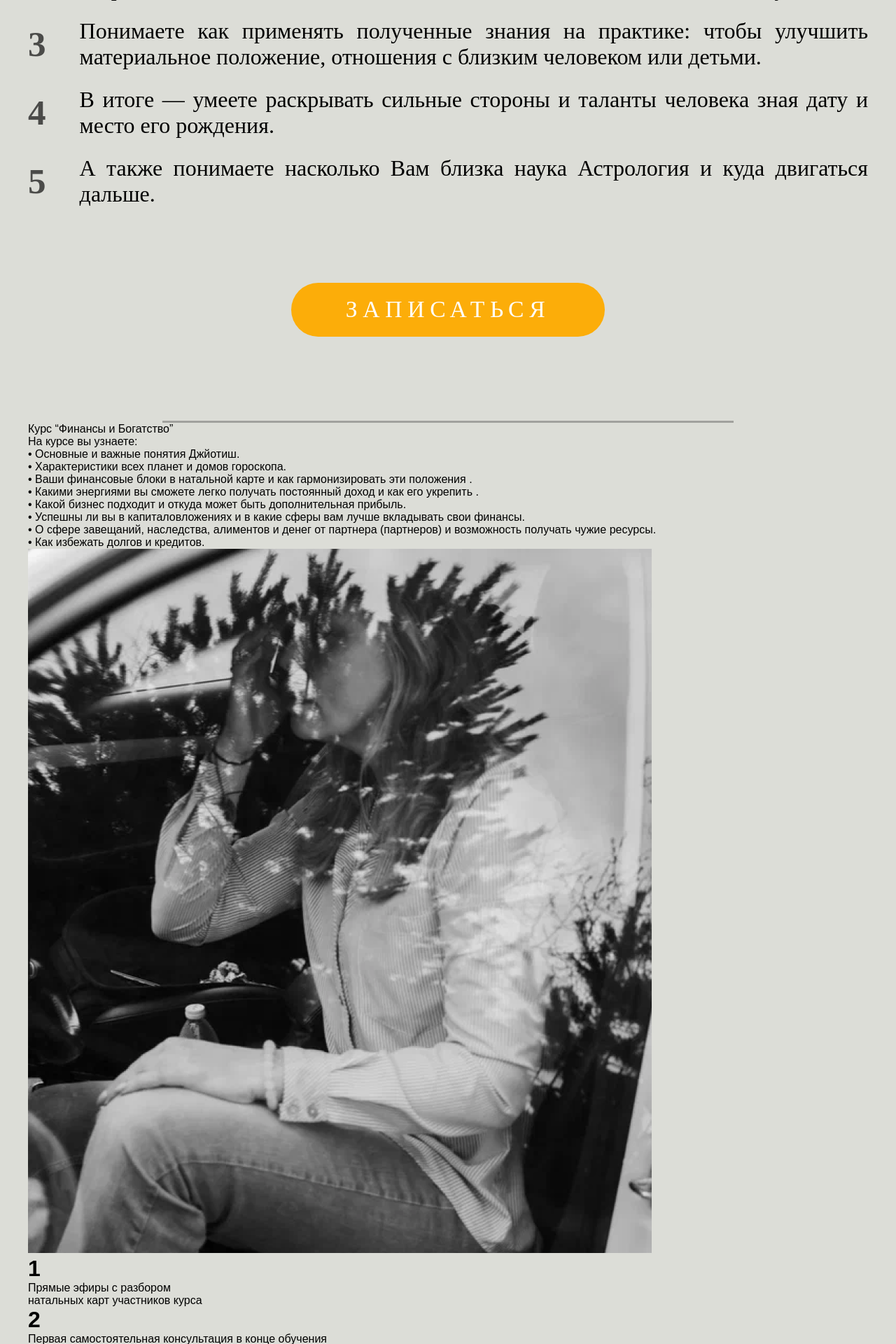
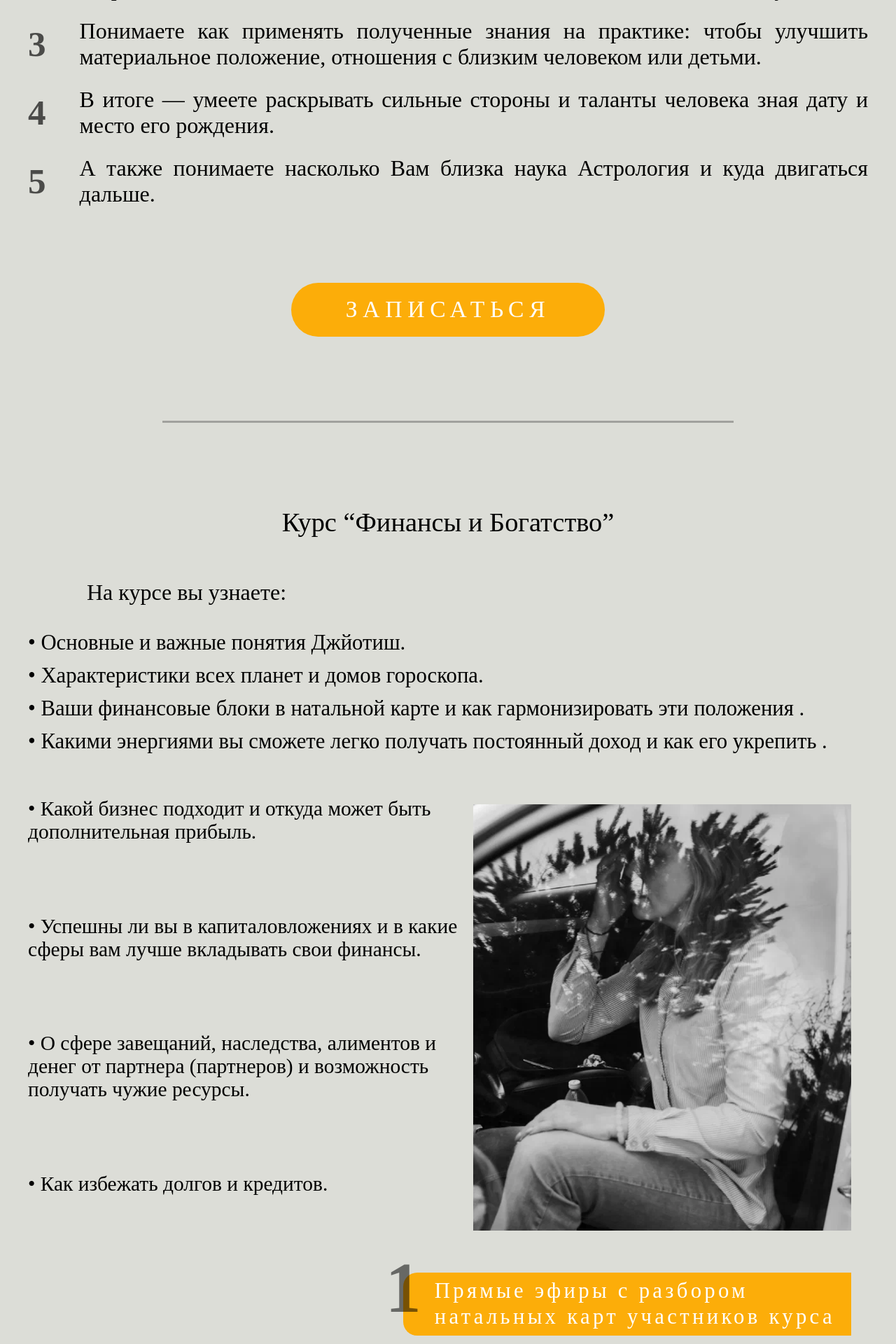
Before and after one commit to Tishe698/lololo, a Django app: page /traning in a window 1280 px wide. Shown: the part 2731-4651 px from the top of the page at 70% size. Run offline with Django 4.2, Linux system fonts and the light colour scheme.

Commit message:
title logo

```diff
--- a/sait/static/css/traning.css
+++ b/sait/static/css/traning.css
@@ -7,7 +7,7 @@
 }
 
 body {
-    height: 100vh;
+    height: 400vh;
     background-color: #DCDDD7;;
     padding: 0 2rem;
 }
@@ -37,7 +37,7 @@ main {
 .Traning_curs h1 {
     color: #FFF;
     font-size: 3.525vw;
-    font-family: Lora;
+    font-family: 'Lora', serif;
     font-weight: 500;
     letter-spacing: 1vw;
     text-transform: uppercase;
@@ -82,7 +82,7 @@ main {
     color: #FFF;
     /* text-align: center; */
     font-size: 2.625vw;
-    font-family: Lora;
+    font-family: 'Lora', serif;
     font-weight: 500;
     letter-spacing: 0.60375vw;
     text-transform: uppercase;
@@ -95,7 +95,7 @@ main {
 
 .zapis_kurs p {
     font-size: 3vw;
-    font-family: Lora;
+    font-family: 'Lora', serif;
     font-style: normal;
     font-weight: 400;
     padding-top: 2%;
@@ -126,7 +126,7 @@ main {
 
 .kurs_astroSTART p {
     font-size: 3vw;
-    font-family: Lora;
+    font-family: 'Lora', serif;
     font-weight: 400;
 }
 
@@ -137,7 +137,7 @@ main {
 
 .pro_astrostart p {
     font-size: 2.5vw;
-    font-family: Lora;
+    font-family: 'Lora', serif;
     font-weight: 400;
     line-height: 3.5vw;
     letter-spacing: 0.5vh;
@@ -164,7 +164,7 @@ main {
 
 .plan_obuchenia p {
     font-size: 3vw;
-    font-family: Lora;
+    font-family: 'Lora', serif;
 }
 
 .section {
@@ -176,7 +176,7 @@ main {
 
 .section h1 {
     color: rgba(0, 0, 0, 0.66);
-    font-family: Lora;
+    font-family: 'Lora', serif;
     margin-right: 4%;
     font-size: 4vw;
 }
@@ -184,7 +184,7 @@ main {
 .section p {
     text-align: justify;
     font-size: 2.5vw;
-    font-family: Lora;
+    font-family: 'Lora', serif;
 }
 
 
@@ -204,10 +204,130 @@ main {
     color: #FFF;
 
     font-size: 2.625vw;
-    font-family: Lora;
+    font-family: 'Lora', serif;
     font-weight: 500;
     letter-spacing: 0.60375vw;
     text-transform: uppercase;
 }
 
-    /* конец второго блока*/
+/* конец второго блока*/
+
+/* третий блок*/
+
+.treti_block {
+    max-width: 1200px;
+}
+
+.finasy_bogatstvo {
+    justify-content: center;
+    display: flex;
+    margin-top: 10%;
+}
+
+.finasy_bogatstvo p {
+    font-size: 3vw;
+    font-family: 'Lora', serif;
+    font-weight: 400;
+}
+
+.nakurse_uznaem {
+    margin: 5% 0 0 7%;
+    font-size: 2.5vw;
+    font-family: 'Lora', serif;
+    font-weight: 400;
+}
+
+.nakurse_uznaem p {
+    font-family: 'Lora', serif;
+    font-weight: 400;
+}
+
+.punkty {
+    margin: 3% 0 0 0%;
+}
+
+.punkty p {
+    font-family: 'Lora', serif;
+    font-weight: 400;
+    font-size: 2.4vw;
+    margin-bottom: 1%;
+}
+
+.lico_finansy {
+    display: flex;
+    justify-content: flex-end;
+}
+
+.lico_finansy img {
+    object-fit: cover;
+    width: 45%;
+    margin: 5% 2% 0 0;
+}
+
+.punkty2 {
+    justify-content: space-around;
+    display: flex;
+    font-size: 2.3vw;
+    flex-direction: column;
+}
+
+.punkty2 p {
+    font-family: 'Lora', serif;
+}
+
+
+.krasivie_punkty {
+    display: flex;
+    flex-direction: column;
+    align-items: flex-end;
+}
+
+.kvadrat_kras_punkt {
+    position: relative; /* Add relative positioning */
+    width: 50vw;
+    height: 7vw;
+    background-color: #FCAD09;
+    display: flex;
+    align-items: center;
+    border-top-left-radius: 20px;
+    border-bottom-left-radius: 20px;
+    margin: 5% 2% 0 0;
+}
+
+.kvadrat_kras_punkt p {
+    color: #FFF;
+    font-size: 2.4vw;
+    font-family: 'Lora', serif;
+    font-style: normal;
+    font-weight: 300;
+    padding-left: 7%;
+    line-height: 1.2em;
+    letter-spacing: 0.14em;
+}
+
+.cifra {
+    position: absolute;
+    bottom: 0.8vw;
+    right: 96%;
+}
+
+.cifra h1 {
+    font-family: 'Lora', serif;
+    color: rgba(0, 0, 0, 0.53);
+    font-size: 8vw;
+}
+
+.result5ned p {
+    font-size: 2.4vw;
+    font-family: 'Lora', serif;
+    margin-top: 10%;
+    line-height: 1.6em;
+    letter-spacing: 0.1em;
+}
+
+.result5ned p {
+    font-size: 2vw;
+    font-family: 'Lora', serif;
+}
+
+/* конец второго блока*/
```
